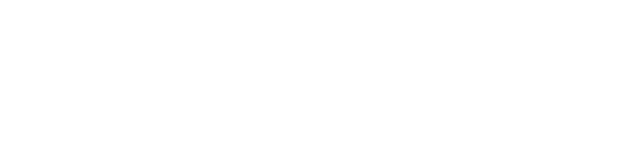
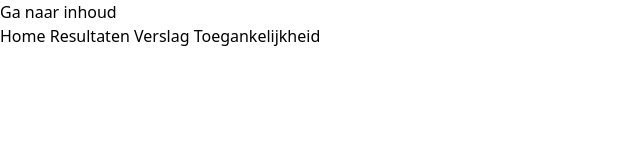
Before and after one commit to Hizude/pws, a plain HTML site: page index.html in a window 1280 px wide. Shown: the whole page, without its empty margins (0-640 px from the left). Drawn offline with nearby package versions, Linux system fonts and the light colour scheme.

Commit message:
added header, nav links, linked own css file

```diff
--- a/index.html
+++ b/index.html
@@ -3,9 +3,20 @@
 <head>
   <meta charset="UTF-8" />
   <meta name="viewport" content="width=device-width, initial-scale=1.0" />
+  <link href="/public/index.css" rel="stylesheet">
   <link href="https://unpkg.com/tailwindcss@^2/dist/tailwind.min.css" rel="stylesheet">
 </head>
-<body>
-
+<body class="font-sans">
+  <header>
+    <a href="#maincontent" class="skip-navigation">Ga naar inhoud</a>
+    <nav>
+      <ul>
+        <a href="index.html" class="">Home</a>
+        <a href="/public/resultaten.html" class="">Resultaten</a>
+        <a href="/public/verslag.html" class="">Verslag</a>
+        <a href="/public/Toegankelijkheid.html" class="">Toegankelijkheid</a>
+      </ul>
+    </nav>
+  </header>
 </body>
 </html>
```
